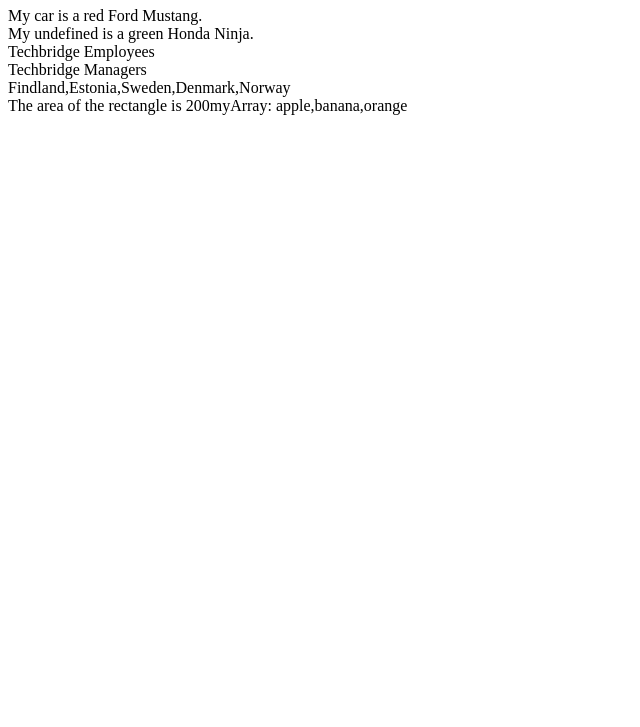
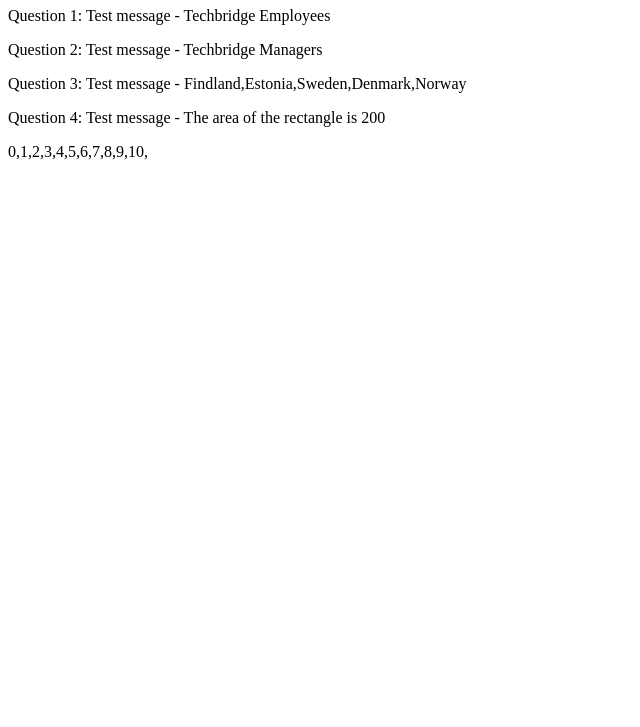
Before and after one commit to SorceryShavone/ES6_JS_Assignment, a plain HTML site: page index.html in a window 1280 px wide. Shown: the part 73-800 px from the top of the page, without its empty margins (0-640 px from the left). Drawn offline with Linux system fonts and the light colour scheme.

Commit message:
display answer v2

```diff
--- a/index.html
+++ b/index.html
@@ -34,7 +34,7 @@ class Employee {
 
 
     const storeEmployee = new Employee("Techbridge Employees" + '<br>');
-    document.write(storeEmployee.person);
+    document.write("<p>" + 'Question 1: Test message - ' + storeEmployee.person + "</p>");
 
 /* Question #2 */
 
@@ -51,7 +51,7 @@ class Manager extends Employee {
 }
 
     const storeManager = new Manager("Techbridge Managers" + '<br>');
-    document.write(storeManager.person);
+    document.write("<p>" + 'Question 2: Test message - ' + storeManager.person + "</p>");
 
 /* Question #3 */
 
@@ -65,7 +65,7 @@ console.log("den:", den);
 console.log("nor:", nor)
 
 
-document.write(countries + '<br>');
+document.write("<p>" + 'Question 3: Test message - ' + countries + "</p>");
 
 
 
@@ -83,7 +83,7 @@ const rectangle = {
    function myShape ({width, height, area, perimeter}) {
         const message = 'The area of the rectangle is ' + area;
         console.log('rectangle:', rectangle);
-        document.write(message);
+        document.write("<p>" + 'Question 4: Test message - ' + message+ "</p>");
      }
 
 
@@ -101,14 +101,60 @@ const rectangle = {
     const valuesCombined = [... evens, ...odds];
     console.log("valuesCombined", valuesCombined);
 
-    sortedValues = () => valuesCombined.sort((a,b) => a-b);
+    let sortedList =  valuesCombined.sort((a,b) => a-b)
+    console.log("sortedList:", sortedList);
+
+    let doSomething = (val) => {
+     document.write(val + ",");
+    };
+
+     const myList = sortedList.map((item) => doSomething(item));
+
+//End of Answers to Assignment
+
+
+
+
+
+
+
+
+
+
+
+   /*
+    Below creates a question 5 answer before every input in the number string
+   let doSomething = (val) => {
+     document.write( "Question 5 Answer -" + val + ",");
+    }; */
+
+
+
+    //document.write(sortedList);
+
+    //const sortedValues = x.map((item) => <p>{item}</p>);
+
+
+    //let sortedValues = () => valuesCombined.sort((a,b) => a-b);
+   // let sortedValues = valuesCombined.sort((a,b) => a-b);
+    // console.log("sortedValues", sortedValues);
+
+   // let finalList = (sortedValues) => sortedValues();
+    //console.log("finalList:", finalList);
+
+   // let sortedValues = () => "valuesCombined.sort((a,b) => a-b)";
+    //console.log("sortedValues:", sortedValues);
+
+   /* finalList = sortedValues.map(function(element) {
+        return element;
+    }); */
+
+    //console.log("finalList:", finalList);
+
 
 
 
     //const finalList = sortedValues.map((item) => <p>{item}</p>)
-
-
-
 
 
 
@@ -117,63 +163,6 @@ const rectangle = {
    document.getElementById(valuesCombined).innerHTML = valuesCombined
 
    */
-
-   /*
-   const myArray = ["apple", "banana", "orange"];
-document.write("myArray: ", myArray);
-
-
-   let doSomething = (val) => {
-  document.write("doSomething val: ", val);
-  let output = "<p>" + val + "</p>";
-  document.getElementById("demo").innerHTML += output;
-  return output;
-};
-
-const myList = myArray.map((item) => doSomething(item));
-document.write("myList: ", myList);
-*/
-
-const myArray = ["apple", "banana", "orange"];
-document.write("myArray: ", myArray);
-
-/* function doSomething(val) {
-    return "<p>" + val + "</p>";
-} */
-
-    const vehicleOne = {
-      brand: 'Ford',
-      model: 'Mustang',
-      type: 'car',
-      year: 2021,
-      color: 'red'
-    }
-
-    const motorcycle = {
-      model: 'Ninja',
-      brand: 'Honda',
-      color: 'green',
-      year: 2020,
-      numberOfWheels: 2,
-      doSomething() {
-        return true;
-      }
-    }
-
-    processVehicle(vehicleOne);
-    processVehicle(motorcycle);
-
-    function processVehicle({
-      type,
-      color,
-      brand,
-      model
-    }) {
-      const message = 'My ' + type + ' is a ' + color + ' ' + brand + ' ' + model + '.';
-
-      document.getElementById("demo").innerHTML += message + '<br>';
-    }
-
 </script>
 </body>
 </html>
```
